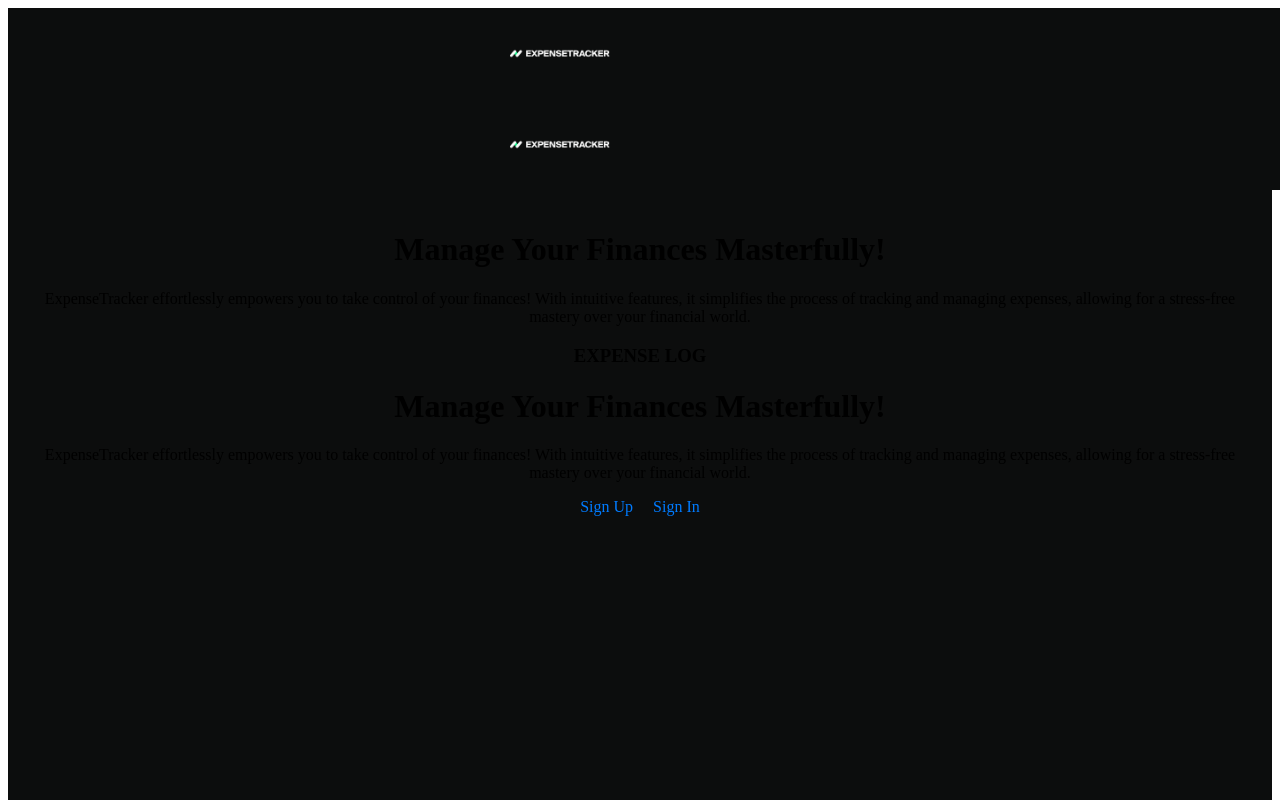
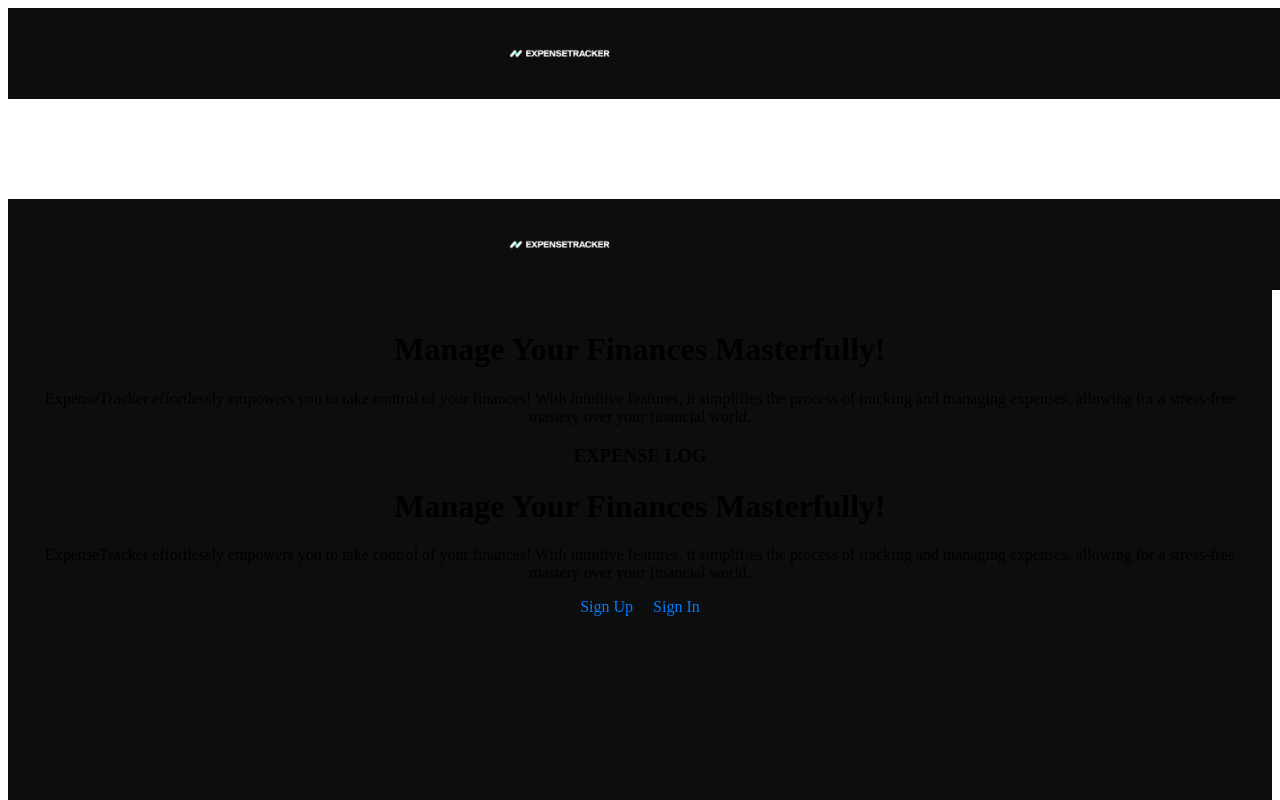
Before and after one commit to Reuelle/expense-tracker, a React (Create React App) app: page / in a window 1280 px wide. Shown: the top 800 px of the page. Built offline with nearby package versions, Linux system fonts and the light colour scheme.

Commit message:
Update HomePage.module.css

```diff
--- a/src/components/HomePage/HomePage.module.css
+++ b/src/components/HomePage/HomePage.module.css
@@ -1,7 +1,8 @@
 .homePage {
   display: flex;
   flex-direction: column;
-  min-height: 100vh; /* Ensure the page takes up the full viewport height */
+  min-height: 100vh;
+  margin-top: 100px/* Ensure the page takes up the full viewport height */
 }
 
 .mainContent {
```
